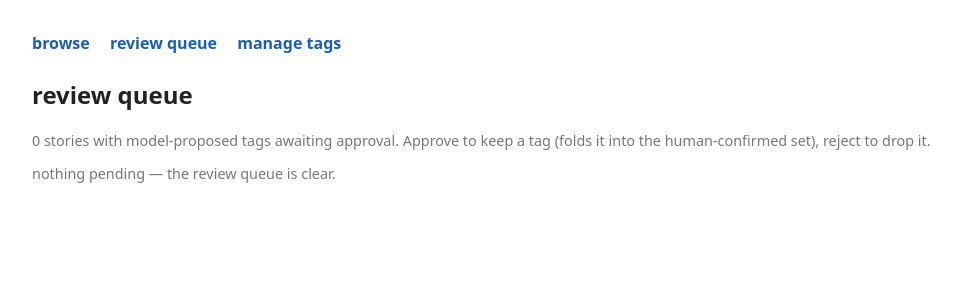
After one commit to randyau/storyindex, a Flask app: page /review in a window 1280 px wide. The commit adds this page. Shown: the top 300 px of the page, without its empty margins (158-1119 px from the left). Run offline with Flask 3, Linux system fonts and the light colour scheme; data that the repository does not hold is empty.

Commit message:
Add human-review queue and tag autocomplete to the browse app
Adds a dedicated /review page listing every story with a model-proposed
tag still pending, with per-tag approve/reject and per-story bulk
approve-all/reject-all, so the human-crystallization step doesn't require
hunting through browse/search for stories that need attention. Index page
surfaces the pending count as a link into the queue.

Also adds a <datalist> of existing tag names to the story add-tag form,
steering reuse of existing tags over near-duplicates the clustering pass
would otherwise have to fold back together, plus basic prev/next
pagination on the browse/search list.

Co-Authored-By: Claude Sonnet 5 <noreply@anthropic.com>

```diff
--- a/src/storyindex/app.py
+++ b/src/storyindex/app.py
@@ -51,13 +51,31 @@ def _combined_tag_cloud(conn: sqlite3.Connection) -> list[dict]:
     return combined
 
 
+PAGE_SIZE = 50
+
+
 @app.route("/")
 def index():
     conn = get_db()
     q = request.args.get("q", "").strip()
-    stories = db.search_stories(conn, q) if q else db.list_stories(conn, limit=50)
+    page = max(request.args.get("page", 1, type=int), 1)
+    offset = (page - 1) * PAGE_SIZE
+    stories = (
+        db.search_stories(conn, q, limit=PAGE_SIZE, offset=offset)
+        if q
+        else db.list_stories(conn, limit=PAGE_SIZE, offset=offset)
+    )
     tags = _combined_tag_cloud(conn)
-    return render_template("index.html", stories=stories, tags=tags, q=q)
+    pending_review = db.count_pending_review(conn)
+    return render_template(
+        "index.html",
+        stories=stories,
+        tags=tags,
+        q=q,
+        page=page,
+        has_next=len(stories) == PAGE_SIZE,
+        pending_review=pending_review,
+    )
 
 
 @app.route("/tag/<int:tag_id>")
@@ -89,8 +107,10 @@ def story_detail(story_id: str):
     parts = db.get_group_parts(conn, story["group_id"])
     tags = db.tags_for_story(conn, story_id)
     site_tags = db.site_tags_for_story(conn, story_id)
+    tag_names = db.list_tag_names(conn)
     return render_template(
-        "story.html", story=story, parts=parts, tags=tags, site_tags=site_tags
+        "story.html",
+        story=story, parts=parts, tags=tags, site_tags=site_tags, tag_names=tag_names,
     )
 
 
@@ -118,6 +138,36 @@ def approve_tag(story_id: str, tag_id: int):
     db.set_story_tag_source(conn, story_id, tag_id, "human")
     conn.commit()
     return redirect(url_for("story_detail", story_id=story_id))
+
+
+@app.route("/story/<story_id>/tags/approve-all", methods=["POST"])
+def approve_all_tags(story_id: str):
+    conn = get_db()
+    db.approve_all_story_tags(conn, story_id)
+    conn.commit()
+    return redirect(request.form.get("next") or url_for("story_detail", story_id=story_id))
+
+
+@app.route("/story/<story_id>/tags/reject-all", methods=["POST"])
+def reject_all_tags(story_id: str):
+    conn = get_db()
+    db.reject_all_story_tags(conn, story_id)
+    conn.commit()
+    return redirect(request.form.get("next") or url_for("story_detail", story_id=story_id))
+
+
+@app.route("/review")
+def review_queue():
+    conn = get_db()
+    page = max(request.args.get("page", 1, type=int), 1)
+    offset = (page - 1) * PAGE_SIZE
+    items = db.stories_pending_review(conn, limit=PAGE_SIZE, offset=offset)
+    total = db.count_pending_review(conn)
+    return render_template(
+        "review.html",
+        items=items, page=page, total=total,
+        has_next=offset + len(items) < total,
+    )
 
 
 @app.route("/tags")
--- a/src/storyindex/db.py
+++ b/src/storyindex/db.py
@@ -346,7 +346,9 @@ def tags_for_story(conn: sqlite3.Connection, story_id: str) -> list[sqlite3.Row]
     return rows
 
 
-def search_stories(conn: sqlite3.Connection, query: str, limit: int = 100) -> list[sqlite3.Row]:
+def search_stories(
+    conn: sqlite3.Connection, query: str, limit: int = 100, offset: int = 0
+) -> list[sqlite3.Row]:
     conn.row_factory = sqlite3.Row
     like = f"%{query}%"
     rows = conn.execute(
@@ -355,9 +357,9 @@ def search_stories(conn: sqlite3.Connection, query: str, limit: int = 100) -> li
         FROM stories
         WHERE title LIKE ? OR author LIKE ?
         ORDER BY title ASC
-        LIMIT ?
+        LIMIT ? OFFSET ?
         """,
-        (like, like, limit),
+        (like, like, limit, offset),
     ).fetchall()
     conn.row_factory = None
     return rows
@@ -404,6 +406,73 @@ def set_story_tag_source(conn: sqlite3.Connection, story_id: str, tag_id: int, s
     )
 
 
+def list_tag_names(conn: sqlite3.Connection) -> list[str]:
+    """For the add-tag autocomplete — steers humans toward reusing an
+    existing tag instead of minting near-duplicates the clustering pass
+    would otherwise have to fold back together."""
+    rows = conn.execute("SELECT name FROM tags ORDER BY name ASC").fetchall()
+    return [r[0] for r in rows]
+
+
+def count_pending_review(conn: sqlite3.Connection) -> int:
+    row = conn.execute(
+        """
+        SELECT COUNT(DISTINCT story_id) FROM story_tags WHERE source = 'model'
+        """
+    ).fetchone()
+    return row[0]
+
+
+def stories_pending_review(
+    conn: sqlite3.Connection, limit: int = 25, offset: int = 0
+) -> list[dict]:
+    """Stories that have at least one model-proposed tag still awaiting
+    human approval, each with just those pending tags attached — the
+    review-queue workflow so a human doesn't have to hunt through browse/
+    search to find what still needs a look."""
+    conn.row_factory = sqlite3.Row
+    story_rows = conn.execute(
+        """
+        SELECT DISTINCT s.id, s.title, s.author
+        FROM stories s
+        JOIN story_tags st ON st.story_id = s.id AND st.source = 'model'
+        ORDER BY s.title ASC
+        LIMIT ? OFFSET ?
+        """,
+        (limit, offset),
+    ).fetchall()
+
+    result = []
+    for s in story_rows:
+        tag_rows = conn.execute(
+            """
+            SELECT t.id, t.name
+            FROM tags t
+            JOIN story_tags st ON st.tag_id = t.id
+            WHERE st.story_id = ? AND st.source = 'model'
+            ORDER BY t.name ASC
+            """,
+            (s["id"],),
+        ).fetchall()
+        result.append({"story": s, "tags": tag_rows})
+    conn.row_factory = None
+    return result
+
+
+def approve_all_story_tags(conn: sqlite3.Connection, story_id: str) -> None:
+    conn.execute(
+        "UPDATE story_tags SET source = 'human' WHERE story_id = ? AND source = 'model'",
+        (story_id,),
+    )
+
+
+def reject_all_story_tags(conn: sqlite3.Connection, story_id: str) -> None:
+    conn.execute(
+        "DELETE FROM story_tags WHERE story_id = ? AND source = 'model'",
+        (story_id,),
+    )
+
+
 def add_story_tag_by_name(
     conn: sqlite3.Connection, story_id: str, tag_name: str, created_at: str, source: str = "human"
 ) -> None:
--- a/src/storyindex/templates/base.html
+++ b/src/storyindex/templates/base.html
@@ -13,6 +13,9 @@
   .tag-pill form { display: inline; }
   .tag-pill button { border: none; background: none; color: #a00; cursor: pointer; margin-left: 0.3rem; }
   .story-list li { margin-bottom: 0.4rem; }
+  .review-item { border-bottom: 1px solid #eee; padding: 0.75rem 0; }
+  .review-item h3 { margin-bottom: 0.1rem; }
+  .review-item button { font-size: 0.85rem; padding: 0.25rem 0.6rem; }
   .story-body { white-space: pre-wrap; line-height: 1.5; margin-top: 1.5rem; }
   input[type=text] { padding: 0.4rem; width: 60%; }
   button, input[type=submit] { padding: 0.4rem 0.8rem; cursor: pointer; }
@@ -24,6 +27,7 @@
 <body>
 <nav>
   <a href="{{ url_for('index') }}">browse</a>
+  <a href="{{ url_for('review_queue') }}">review queue</a>
   <a href="{{ url_for('tags_admin') }}">manage tags</a>
 </nav>
 {% block content %}{% endblock %}
--- /dev/null
+++ b/src/storyindex/templates/review.html
@@ -0,0 +1,41 @@
+{% extends "base.html" %}
+{% block title %}review queue — storyindex{% endblock %}
+{% block content %}
+<h2>review queue</h2>
+<p class="muted">
+{{ total }} stor{{ 'y' if total == 1 else 'ies' }} with model-proposed tags awaiting approval.
+Approve to keep a tag (folds it into the human-confirmed set), reject to drop it.
+</p>
+
+{% for item in items %}
+<div class="review-item">
+  <h3><a href="{{ url_for('story_detail', story_id=item['story']['id']) }}">{{ item['story']['title'] }}</a></h3>
+  <p class="muted">by {{ item['story']['author'] }}</p>
+  <p>
+  {% for t in item['tags'] %}
+    <span class="tag-pill">
+      {{ t['name'] }}
+      <form method="post" action="{{ url_for('approve_tag', story_id=item['story']['id'], tag_id=t['id']) }}" style="display:inline"><button title="approve">✓</button></form>
+      <form method="post" action="{{ url_for('delete_tag', story_id=item['story']['id'], tag_id=t['id']) }}" style="display:inline"><button title="reject">✕</button></form>
+    </span>
+  {% endfor %}
+  </p>
+  <form method="post" action="{{ url_for('approve_all_tags', story_id=item['story']['id']) }}" style="display:inline">
+    <input type="hidden" name="next" value="{{ url_for('review_queue', page=page) }}">
+    <button>approve all</button>
+  </form>
+  <form method="post" action="{{ url_for('reject_all_tags', story_id=item['story']['id']) }}" style="display:inline">
+    <input type="hidden" name="next" value="{{ url_for('review_queue', page=page) }}">
+    <button>reject all</button>
+  </form>
+</div>
+{% else %}
+<p class="muted">nothing pending — the review queue is clear.</p>
+{% endfor %}
+
+<p class="muted">
+{% if page > 1 %}<a href="{{ url_for('review_queue', page=page-1) }}">← prev</a>{% endif %}
+{% if page > 1 and has_next %} · {% endif %}
+{% if has_next %}<a href="{{ url_for('review_queue', page=page+1) }}">next →</a>{% endif %}
+</p>
+{% endblock %}
```
Also changed, not shown: src/storyindex/templates/index.html (+10 -0 lines), src/storyindex/templates/story.html (+19 -1 lines), 1 other file.
